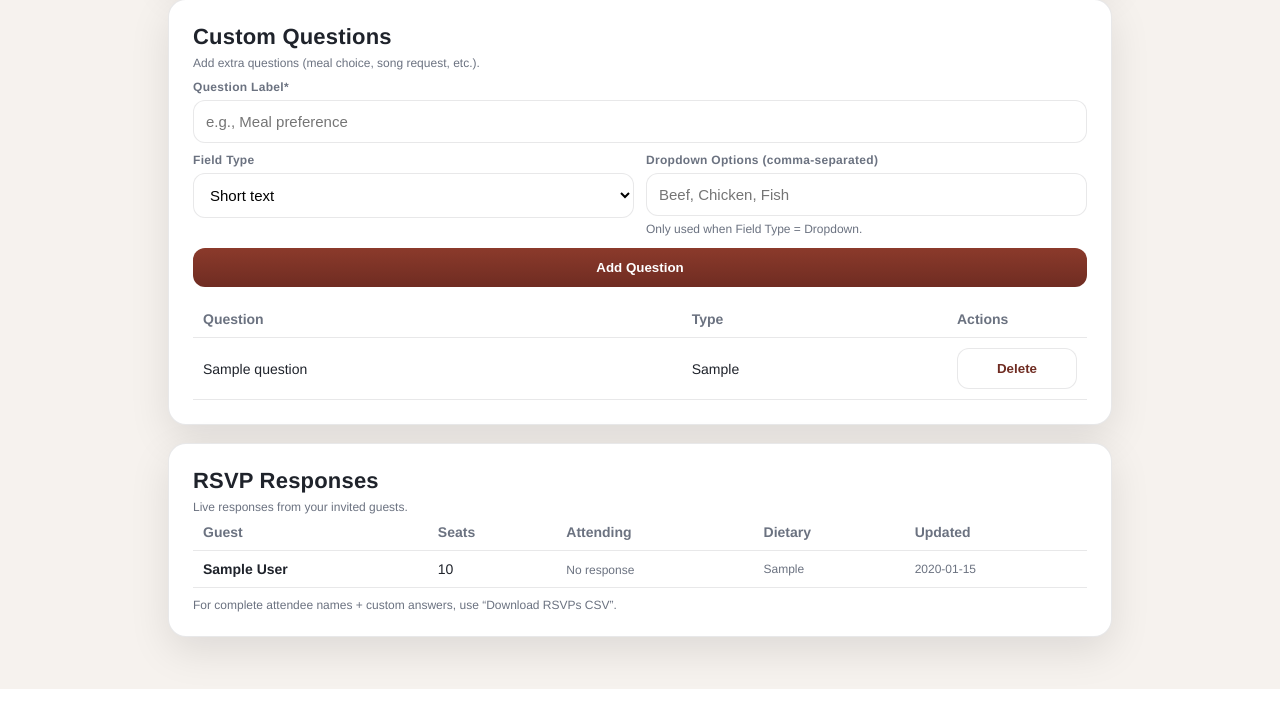
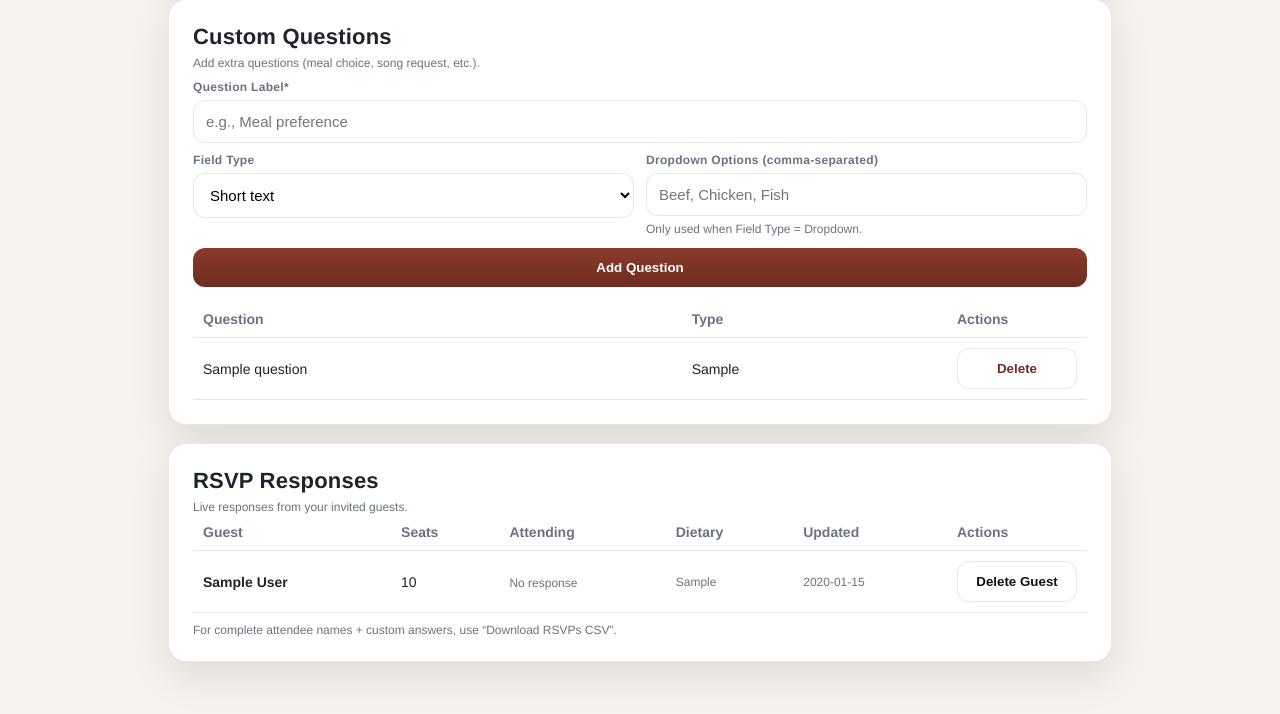
Before and after one commit to madebymarixiii/rsvp-app, a Flask app: page /dashboard in a window 1280 px wide. Shown: the part 903-1617 px from the top of the page. Before the commit the page ends 1592 px from the top, so only its background shows below. Run offline with Flask 3, Linux system fonts and the light colour scheme; a user stored in the database is signed in; tables that the repository leaves empty hold one stand-in row (values such as "Sample post"); some libraries are stand-ins or nearby versions.

Commit message:
Add delete guest button

```diff
--- a/main.py
+++ b/main.py
@@ -23,8 +23,8 @@ from itsdangerous import URLSafeSerializer, BadSignature
 # CONFIG
 # =========================
 APP_SECRET = os.environ.get("APP_SECRET", "dev-secret-change-me")
-DATABASE_URL = os.environ.get("DATABASE_URL")  # use on Railway/Postgres
-ADMIN_PASSWORD = os.environ.get("ADMIN_PASSWORD", "admin123")  # platform admin password
+DATABASE_URL = os.environ.get("DATABASE_URL")  # if you later move to Railway Postgres
+ADMIN_PASSWORD = os.environ.get("ADMIN_PASSWORD", "admin123")  # platform admin
 
 
 # =========================
@@ -43,8 +43,7 @@ def read_token(secret: str, token: str):
 
 
 # =========================
-# 3 tries lock (memory-based), keyed by (slug + ip)
-# NOTE: resets on redeploy/restart (ok for simple use)
+# 3 tries lock (session-less), keyed by (slug + ip)
 # =========================
 _RSVP_TRIES = {}  # key -> {"count":int, "locked_until":float}
 LOCK_MINUTES = 5
@@ -102,10 +101,10 @@ def reset_tries(slug: str):
 app = Flask(__name__)
 app.secret_key = APP_SECRET
 
-# Trust Railway proxy headers (so Flask knows it is HTTPS)
+# Trust Railway proxy headers (HTTPS awareness)
 app.wsgi_app = ProxyFix(app.wsgi_app, x_proto=1, x_host=1)
 
-# Cookies allowed for normal pages; RSVP flow below does NOT depend on cookies
+# Cookies may be blocked in Safari iframe; RSVP flow does NOT depend on cookies.
 app.config.update(
     SESSION_COOKIE_SAMESITE="None",
     SESSION_COOKIE_SECURE=True,
@@ -116,7 +115,7 @@ login_manager.login_view = "login"
 
 
 # =========================
-# DB Abstraction: SQLite (local) or Postgres (Railway)
+# DB Abstraction: SQLite (local) or Postgres (Railway later)
 # =========================
 def using_postgres() -> bool:
     return bool(DATABASE_URL) and DATABASE_URL.startswith("postgres")
@@ -196,6 +195,7 @@ def get_db():
 
     conn = sqlite3.connect("local.db")
     conn.row_factory = dict_factory
+    conn.execute("PRAGMA foreign_keys = ON;")
     g.db = DBWrapSQLite(conn)
     return g.db
 
@@ -256,7 +256,6 @@ def init_db():
         con.commit()
         return
 
-    # SQLite
     con.execute("""
         CREATE TABLE IF NOT EXISTS clients (
             id INTEGER PRIMARY KEY AUTOINCREMENT,
@@ -363,17 +362,12 @@ def questions_for_client(client_id: int):
             opts = json.loads(r.get("options_json") or "[]")
         except Exception:
             opts = []
-        out.append({
-            "id": r["id"],
-            "label": r["label"],
-            "field_type": r["field_type"],
-            "options": opts
-        })
+        out.append({"id": r["id"], "label": r["label"], "field_type": r["field_type"], "options": opts})
     return out
 
 
 # =========================
-# Auth (client dashboards)
+# Auth (clients)
 # =========================
 class User(UserMixin):
     def __init__(self, id_, email):
@@ -424,6 +418,7 @@ def dashboard():
 
     rsvps = con.execute("""
         SELECT
+            g.id as guest_id,
             g.first_name,
             g.last_name,
             g.seats,
@@ -480,6 +475,34 @@ def admin_add_guest():
     except Exception:
         con.rollback()
         flash("Guest already exists (same first + last).")
+
+    return redirect(url_for("dashboard"))
+
+
+# ✅ NEW: delete a guest (client dashboard)
+@app.route("/admin/delete_guest/<int:guest_id>", methods=["POST"])
+@login_required
+def admin_delete_guest(guest_id):
+    init_db()
+    con = get_db()
+    cid = int(current_user.id)
+
+    row = con.execute(
+        "SELECT id, first_name, last_name FROM guests WHERE id=? AND client_id=?",
+        (guest_id, cid)
+    ).fetchone()
+
+    if not row:
+        flash("Guest not found.")
+        return redirect(url_for("dashboard"))
+
+    try:
+        con.execute("DELETE FROM guests WHERE id=? AND client_id=?", (guest_id, cid))
+        con.commit()
+        flash(f"Removed guest: {row.get('first_name','')} {row.get('last_name','')}".strip())
+    except Exception:
+        con.rollback()
+        flash("Failed to remove guest.")
 
     return redirect(url_for("dashboard"))
 
@@ -649,7 +672,7 @@ def admin_export_rsvps():
 
 
 # =========================
-# Public RSVP (Safari iframe safe)
+# Public RSVP
 # =========================
 
 # ✅ First-name autocomplete (masked last initial)
@@ -720,7 +743,6 @@ def rsvp_lookup(slug):
     error = None
     first_name = ""
     last_name = ""
-    left = attempts_left(slug)
 
     if request.method == "POST":
         first_name = (request.form.get("first_name") or "").strip()
@@ -730,14 +752,13 @@ def rsvp_lookup(slug):
         if not guest:
             bump_try(slug)
             locked2, mins2 = check_lock(slug)
-            left2 = attempts_left(slug)
+            left = attempts_left(slug)
 
             if locked2:
                 error = f"Too many attempts. Try again in about {mins2} minute(s)."
             else:
-                error = f"Sorry — we can’t find your name. Attempts left: {left2}"
+                error = f"Sorry — we can’t find your name. Attempts left: {left}"
 
-            # IMPORTANT: render directly so Safari keeps the input values
             return render_template(
                 "rsvp_lookup.html",
                 client=client,
@@ -748,10 +769,9 @@ def rsvp_lookup(slug):
                 error=error,
                 first_name=first_name,
                 last_name=last_name,
-                attempts_left=left2
+                attempts_left=left
             )
 
-        # success -> reset tries
         reset_tries(slug)
 
         t = make_token(APP_SECRET, client["id"], guest["id"])
@@ -773,7 +793,7 @@ def rsvp_lookup(slug):
         error=error,
         first_name=first_name,
         last_name=last_name,
-        attempts_left=left
+        attempts_left=attempts_left(slug)
     )
 
 
@@ -980,7 +1000,6 @@ def admin_delete_client(client_id):
     return redirect(url_for("admin_clients"))
 
 
-# Run locally
 if __name__ == "__main__":
     with app.app_context():
         init_db()
--- a/templates/dashboard.html
+++ b/templates/dashboard.html
@@ -166,6 +166,7 @@
               <th>Attending</th>
               <th>Dietary</th>
               <th>Updated</th>
+              <th style="width:140px;">Actions</th>
             </tr>
           </thead>
           <tbody>
@@ -184,6 +185,14 @@
                 </td>
                 <td class="small">{{ r.dietary or "" }}</td>
                 <td class="small">{{ r.updated_at or "" }}</td>
+                <td>
+                  <form method="post" action="/admin/delete_guest/{{ r.guest_id }}"
+                        onsubmit="return confirm('Delete this guest? This also deletes their RSVP.');">
+                    <button type="submit" style="margin-top:0;background:#fff;color:#111;border:1px solid var(--line);">
+                      Delete Guest
+                    </button>
+                  </form>
+                </td>
               </tr>
             {% endfor %}
           </tbody>
```
